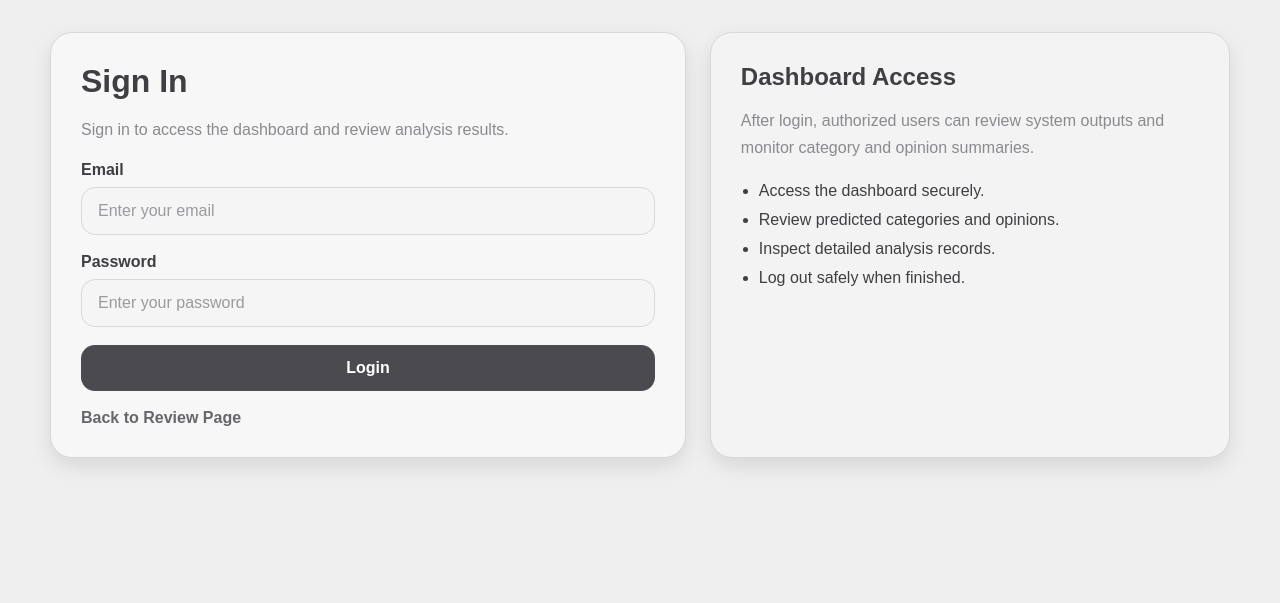
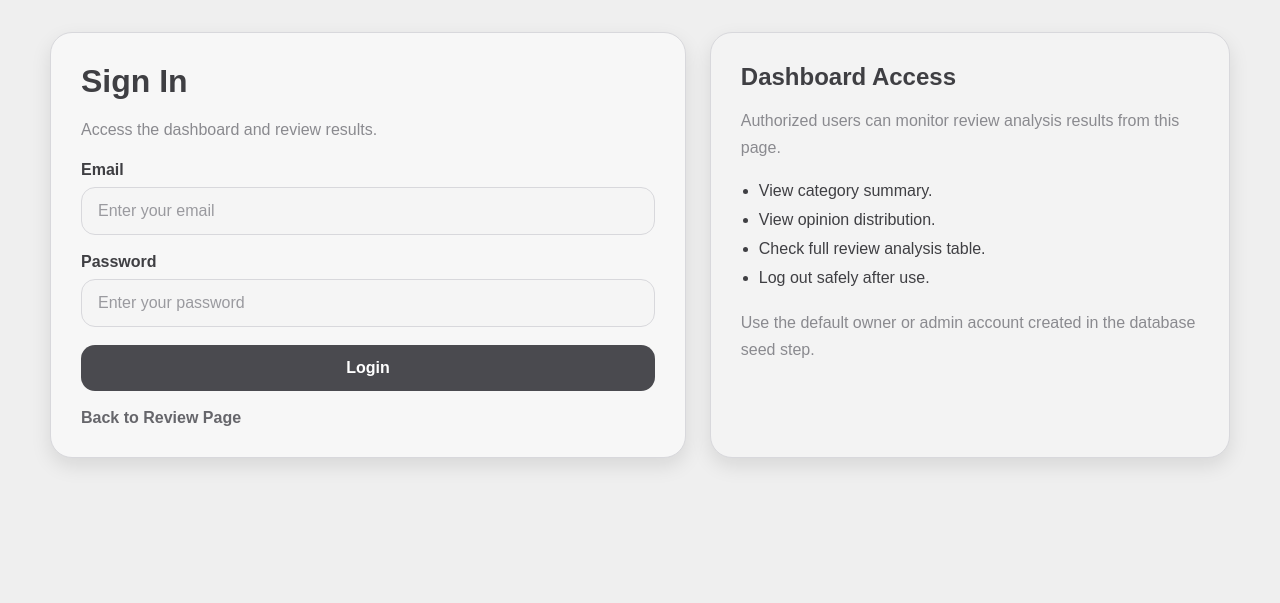
Before and after one commit to 8ra1/opinion_ai-cl, a Flask app: page /login in a window 1280 px wide. Shown: the top 603 px of the page. Run offline with Flask 3, Linux system fonts and the light colour scheme; parts of the project's set-up code (start-up, migrations or seed data) failed here and were passed over.

Commit message:
the project with comments

```diff
--- a/app.py
+++ b/app.py
@@ -1,11 +1,7 @@
-
 from flask import Flask, render_template, request, redirect, url_for, session, flash
 from werkzeug.security import check_password_hash
 
-
 from analysis import analyze_review
-
-
 from db import (
     create_review,
     update_review_status,
@@ -17,57 +13,31 @@ from db import (
     get_all_analysis_results,
 )
 
-
+# Flask app setup
 app = Flask(__name__)
-
-
 app.secret_key = "change-this-secret-key"
 
 
+# Session helper
 def is_logged_in():
-    """
-    دالة مساعدة:
-    ترجع True إذا كان هناك مستخدم مسجل دخول داخل session
-    """
     return "user_id" in session
 
 
-
+# Public pages
 @app.route("/")
 def home():
-    """
-    تعرض صفحة review.html
-    هذه الصفحة سيستخدمها العميل لإرسال:
-    - النص
-    - عدد النجوم
-    """
     return render_template("review.html")
 
 
-
+# Review submission flow
 @app.route("/reviews", methods=["POST"])
 def submit_review():
-    """
-    هذه الدالة تستقبل التقييم من الفورم.
-    التسلسل المنطقي هنا هو:
-    1) قراءة البيانات من الطلب
-    2) التحقق المبدئي من صحة البيانات
-    3) حفظ التقييم الخام في reviews
-    4) تحليل النص باستخدام AI
-    5) تحويل اسم الفئة إلى category_id
-    6) حفظ نتيجة التحليل
-    7) تحديث status إلى processed
-    """
-
-
     text = request.form.get("text", "").strip()
     stars = request.form.get("stars", "").strip()
-
 
     if not text:
         flash("Review text is required.", "error")
         return redirect(url_for("home"))
-
 
     try:
         stars = int(stars)
@@ -77,66 +47,43 @@ def submit_review():
         flash("Stars must be a number between 1 and 5.", "error")
         return redirect(url_for("home"))
 
-
     review_id = create_review(text, stars)
-
-
     result = analyze_review(text)
 
     category_name = result["category"]
     opinion = result["opinion"]
 
-
     category_id = get_category_id_by_name(category_name)
-
 
     if category_id is None:
         flash("Predicted category was not found in database.", "error")
         return redirect(url_for("home"))
 
-
     save_review_analysis(review_id, category_id, opinion)
-
-
     update_review_status(review_id, "processed")
-
 
     flash("Review submitted and analyzed successfully.", "success")
     return redirect(url_for("home"))
 
 
-
+# Login flow
 @app.route("/login", methods=["GET", "POST"])
 def login():
-    """
-    GET:
-        يعرض صفحة تسجيل الدخول
-    POST:
-        يتحقق من البريد وكلمة المرور
-        وإذا نجح، ينشئ session للمستخدم
-    """
-
-
     if request.method == "GET":
         return render_template("login.html")
 
-
     email = request.form.get("email", "").strip()
     password = request.form.get("password", "").strip()
-
 
     if not email or not password:
         flash("Email and password are required.", "error")
         return redirect(url_for("login"))
 
-
     user = get_user_by_email(email)
-
 
     if user is None or not check_password_hash(user["password_hash"], password):
         flash("Invalid email or password.", "error")
         return redirect(url_for("login"))
-
 
     session["user_id"] = user["id"]
     session["user_email"] = user["email"]
@@ -146,29 +93,16 @@ def login():
     return redirect(url_for("dashboard"))
 
 
-
+# Protected dashboard
 @app.route("/dashboard")
 def dashboard():
-    """
-    هذه الصفحة تعرض:
-    - Category Summary
-    - Opinion Distribution
-    - Results Table
-
-    وهي صفحة محمية:
-    لا يمكن الوصول لها إلا بعد تسجيل الدخول
-    """
-
-
     if not is_logged_in():
         flash("Please log in first.", "error")
         return redirect(url_for("login"))
 
-
     category_summary = get_category_summary()
     opinion_distribution = get_opinion_distribution()
     results = get_all_analysis_results()
-
 
     return render_template(
         "dashboard.html",
@@ -180,18 +114,14 @@ def dashboard():
     )
 
 
-
+# Logout flow
 @app.route("/logout", methods=["POST"])
 def logout():
-    """
-    يحذف بيانات الجلسة session
-    ويعيد المستخدم إلى صفحة تسجيل الدخول
-    """
     session.clear()
     flash("Logged out successfully.", "success")
     return redirect(url_for("login"))
 
 
-
+# Run development server
 if __name__ == "__main__":
     app.run(debug=True)
--- a/data/training_reviews.csv
+++ b/data/training_reviews.csv
@@ -413,6 +413,7 @@ text,category,opinion
 الطاولات تحتاج تنظيفا أفضل,Cleanliness,negative
 المكان يوحي بالإهمال,Cleanliness,negative
 النظافة غير مرضية بصراحة,Cleanliness,negative
+النظافه جيده,Cleanliness,positive
 تعامل الموظفين راق جدا,Staff Behavior,positive
 الخدمة كانت محترفة وواضحة,Staff Behavior,positive
 الموظف كان متفهما ومتعاونا,Staff Behavior,positive
--- a/seed.py
+++ b/seed.py
@@ -1,8 +1,10 @@
 import sqlite3
 from werkzeug.security import generate_password_hash
 
+# Database path
 DB_PATH = "database/opinion_ai.db"
 
+# Default categories
 CATEGORIES = [
     "Food Quality",
     "Cleanliness",
@@ -10,6 +12,7 @@ CATEGORIES = [
     "Price"
 ]
 
+# Default users
 USERS = [
     {
         "email": "owner@opinion.ai",
@@ -23,15 +26,18 @@ USERS = [
     }
 ]
 
+# Open database connection
 conn = sqlite3.connect(DB_PATH)
 cursor = conn.cursor()
 
+# Insert categories
 for category in CATEGORIES:
     cursor.execute(
         "INSERT OR IGNORE INTO categories (name) VALUES (?)",
         (category,)
     )
 
+# Insert users
 for user in USERS:
     password_hash = generate_password_hash(user["password"])
 
--- a/templates/login.html
+++ b/templates/login.html
@@ -1,34 +1,28 @@
 <!DOCTYPE html>
 <html lang="en">
 <head>
+    <!-- Page metadata -->
     <meta charset="UTF-8">
-
-    <!-- يجعل الصفحة مناسبة للشاشات المختلفة -->
     <meta name="viewport" content="width=device-width, initial-scale=1.0">
-
     <title>OPINION.AI - Login</title>
 
-    <!-- ربط ملف التنسيقات الخارجي -->
+    <!-- Global stylesheet -->
     <link rel="stylesheet" href="{{ url_for('static', filename='style.css') }}">
 </head>
 <body>
 
-    <!-- الحاوية العامة -->
+    <!-- Main page container -->
     <div class="page-container">
 
-        <!-- نفس تخطيط الصفحات المعتمدة على النماذج -->
+        <!-- Two-column form layout -->
         <div class="form-page">
 
-            <!-- =========================================
-                 الجزء الرئيسي: نموذج تسجيل الدخول
-                 ========================================= -->
+            <!-- Login form panel -->
             <div class="card form-panel">
                 <h1>Sign In</h1>
-                <p>
-                    Sign in to access the dashboard and review analysis results.
-                </p>
+                <p>Access the dashboard and review results.</p>
 
-                <!-- رسائل Flask -->
+                <!-- Flash messages -->
                 <div class="flash-messages">
                     {% with messages = get_flashed_messages(with_categories=true) %}
                         {% if messages %}
@@ -41,10 +35,10 @@
                     {% endwith %}
                 </div>
 
-                <!-- نموذج تسجيل الدخول -->
+                <!-- Login form -->
                 <form action="{{ url_for('login') }}" method="POST">
 
-                    <!-- البريد الإلكتروني -->
+                    <!-- Email input -->
                     <div class="form-group">
                         <label for="email">Email</label>
                         <input
@@ -56,7 +50,7 @@
                         >
                     </div>
 
-                    <!-- كلمة المرور -->
+                    <!-- Password input -->
                     <div class="form-group">
                         <label for="password">Password</label>
                         <input
@@ -68,35 +62,36 @@
                         >
                     </div>
 
-                    <!-- زر تسجيل الدخول -->
+                    <!-- Login button -->
                     <div class="form-group">
                         <button class="btn-primary" type="submit">Login</button>
                     </div>
                 </form>
 
-                <!-- روابط أسفل الصفحة -->
+                <!-- Navigation links -->
                 <div class="form-links">
                     <a class="inline-link" href="{{ url_for('home') }}">Back to Review Page</a>
                 </div>
             </div>
 
-            <!-- =========================================
-                 الجزء الجانبي: شرح مختصر
-                 ========================================= -->
+            <!-- Side information panel -->
             <div class="card info-panel">
                 <h2>Dashboard Access</h2>
                 <p>
-                    After login, authorized users can review system outputs and monitor
-                    category and opinion summaries.
+                    Authorized users can monitor review analysis results from this page.
                 </p>
 
+                <!-- Short dashboard features -->
                 <ul>
-                    <li>Access the dashboard securely.</li>
-                    <li>Review predicted categories and opinions.</li>
-                    <li>Inspect detailed analysis records.</li>
-                    <li>Log out safely when finished.</li>
+                    <li>View category summary.</li>
+                    <li>View opinion distribution.</li>
+                    <li>Check full review analysis table.</li>
+                    <li>Log out safely after use.</li>
                 </ul>
 
+                <p class="muted">
+                    Use the default owner or admin account created in the database seed step.
+                </p>
             </div>
 
         </div>
```
Also changed, not shown: analysis.py (+7 -1 lines), db.py (+7 -0 lines), init_db.py (+3 -11 lines), schema.sql (+4 -10 lines), static/style.css (+23 -35 lines), templates/dashboard.html (+11 -25 lines), templates/review.html (+20 -28 lines), training.py (+9 -14 lines), database/opinion_ai.db, 4 other files.
